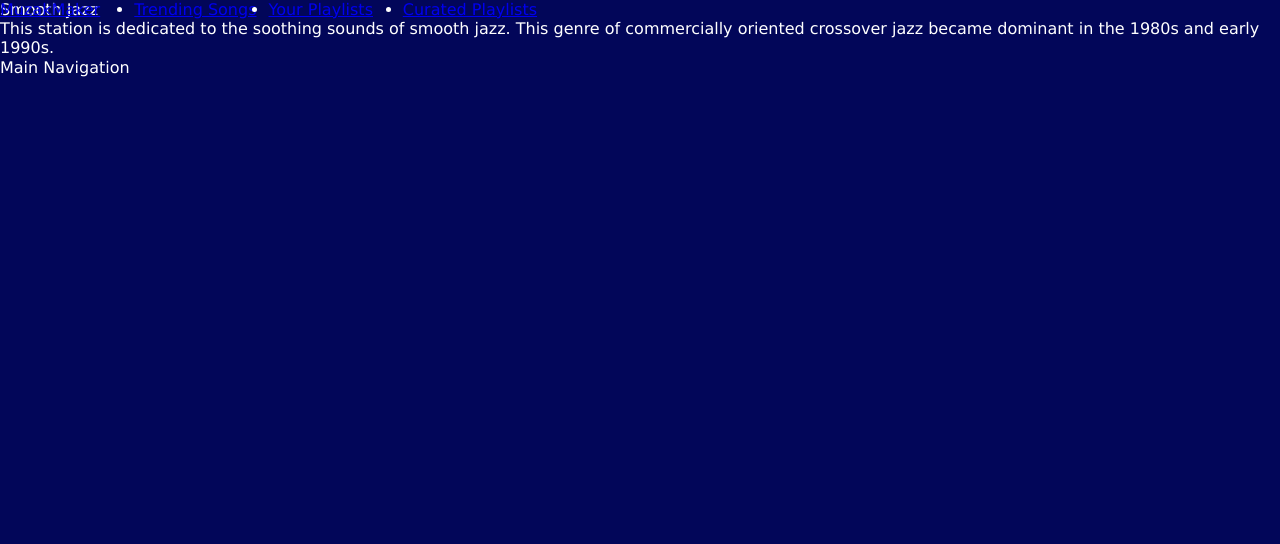
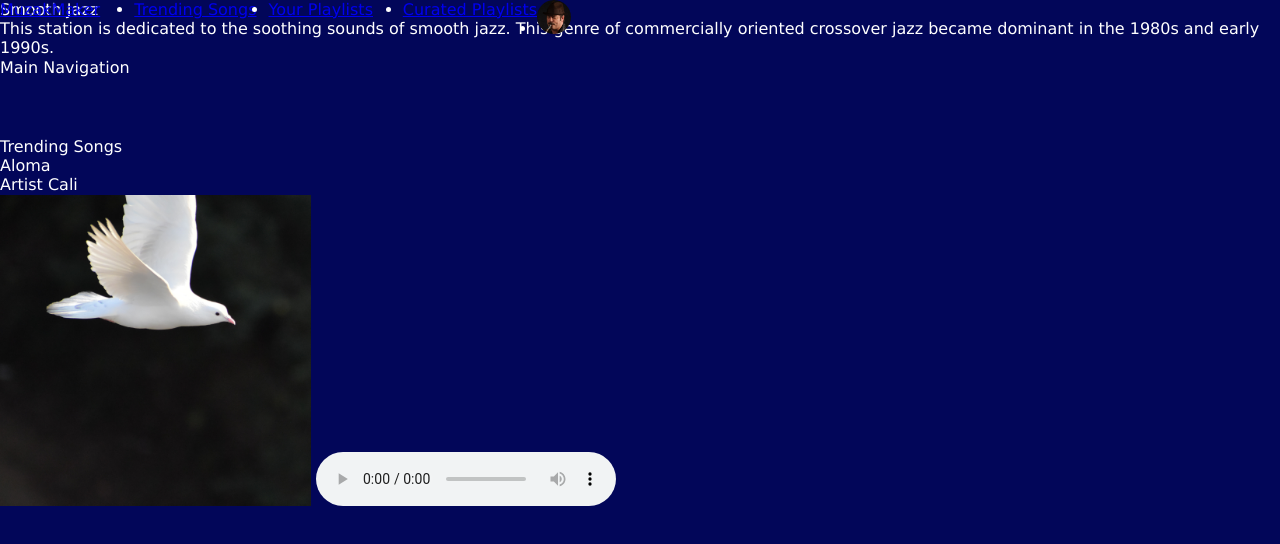
Before and after one commit to gebestalt/streamingmedia, a plain HTML site: page index.html in a window 1280 px wide. Drawn offline with Linux system fonts and the light colour scheme.

Commit message:
list item and main

```diff
--- a/index.html
+++ b/index.html
@@ -27,7 +27,19 @@
 		  <li><a class = "#trending" href="#">Trending Songs</a></li>
 		  <li><a class = "#playlists" href="#">Your Playlists</a></li>
 		  <li><a class = "#curated" href="#">Curated Playlists</a></li>
+		  <li><a href="#" aria-label="user profile picture"><img src="images/duke-silver.png" alt=""></a></li>
 		</ul>
 	   </nav>
+
+	   <main>
+		<section id="trending">
+			<h2>Trending Songs</h2>
+			<div>
+				<article>
+					<h3>Aloma</h3>
+					<p>Artist Cali</p>
+					<img src="images/aloma-cover.png" alt="a white bird in flight">
+					<audio controls src="audio/aloma.mp3">Your browser does not support this<code>audio</code>.</audio>
+				</article>
 </body>
 </html>
```
